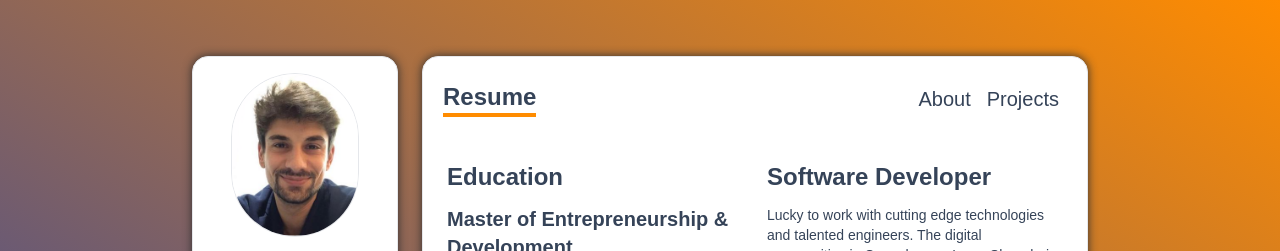
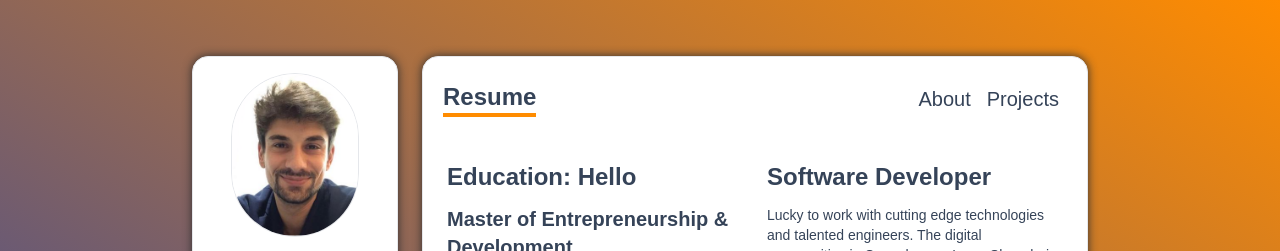
Before and after one commit to manguocesar/portfolio, a Next.js app: page /resume in a window 1280 px wide. Shown: the top 251 px of the page. Built offline with nearby package versions, Linux system fonts and the light colour scheme.

Commit message:
test hello

```diff
--- a/pages/resume.tsx
+++ b/pages/resume.tsx
@@ -20,7 +20,7 @@ const Resume = ({posts}) => {
       {/* //! Education & Experience */}
       <div className="grid gap-6 md:grid-cols-2">
         <div>
-          <h5 className="my-3 text-2xl font-bold">Education</h5>
+          <h5 className="my-3 text-2xl font-bold">Education: {posts.text}</h5>
           <div className="">
             <h5 className="my-2 text-xl font-bold">
             Master of Entrepreneurship &amp; Development
```
